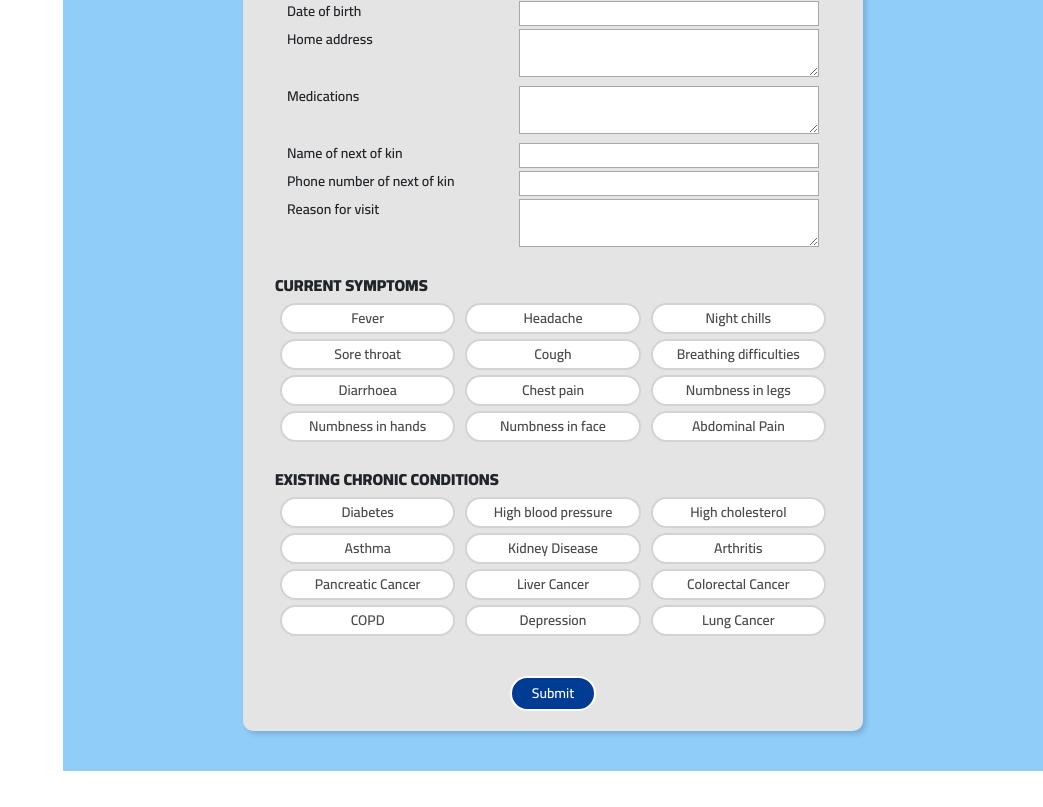
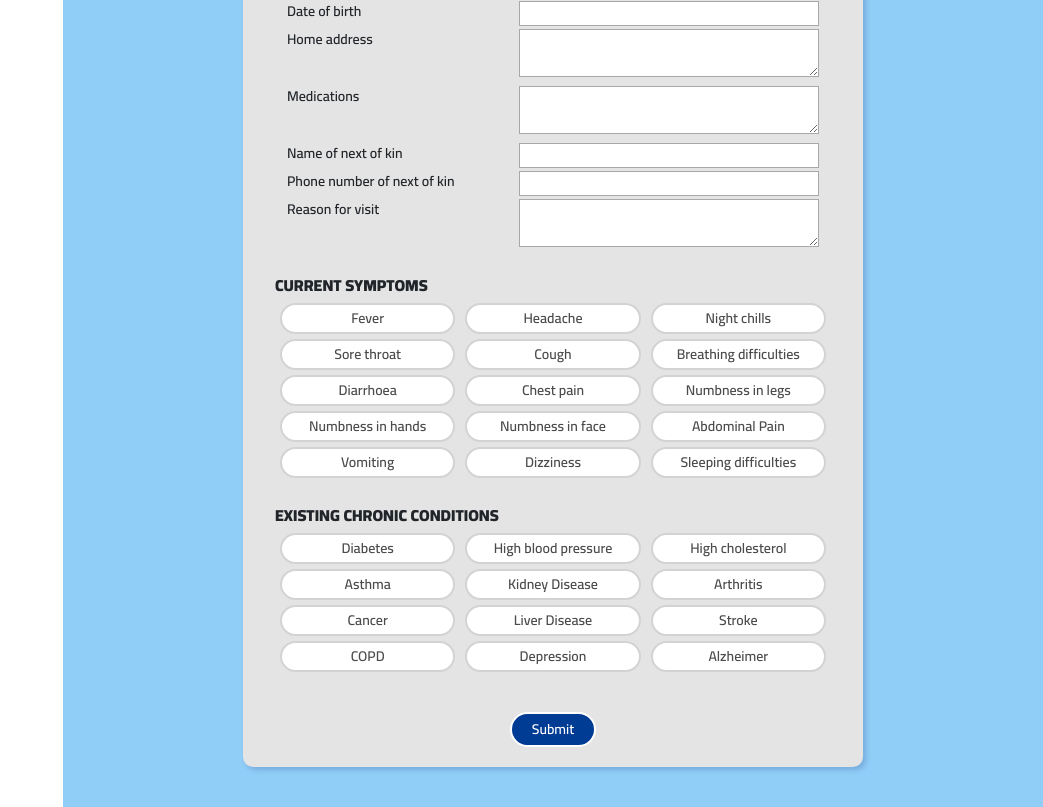
Before and after one commit to AletteXin/React-Healthlator, a React (Create React App) app: page /retrieveprevious in a window 1280 px wide. Shown: the part 471-1278 px from the top of the page, without its empty margins (237-1280 px from the left). Before the commit the page ends 1242 px from the top, so only its background shows below. Built offline with nearby package versions, Linux system fonts and the light colour scheme.

Commit message:
new fields

```diff
--- a/src/assets/translations/bm.js
+++ b/src/assets/translations/bm.js
@@ -44,7 +44,10 @@ export const translations_bm = {
     "handnumb.label": "Kebas tangan",
     "facenumb.label": "Kebas muka",
     "smoker.label": "Perokok",
-    "abdominalpain.label": "Sakit Perut",
+    "abdominalpain.label": "Sakit perut",
+    "vomit.label": "Muntah-muntah",
+    "dizziness.label": "Pening kepala",
+    "sleeping.label": "Kesukaran tidur",
 
     "diabetes.label": "Kencing Manis",
     "highbloodpressure.label": "Darah Tinggi",
@@ -52,11 +55,15 @@ export const translations_bm = {
     "asthma.label": "Asma",
     "chronickidney.label": "Buah Pinggang Kronik",
     "arthritis.label": "Artritis",
-    "pancreaticcancer.label": "Barah Pankreas",
+    "pancreaticcancer.label": "Kanser Pankreas",
+    "stroke.label": "Strok",
+    "alzheimer.label": "Alzheimer",
+    "cancer.label": "Kanser",
+    "liverdisease.label": "Penyakit Hati",
     "livercancer.label": "Barah Hati",
     "colorectalcancer.label": "Kanser Kolorektal",
     "copd.label": "COPD",
-    "depression.label": "Kemurangan",
+    "depression.label": "Kemurungan",
     "lungcancer.label": "Kanser Paru-paru",
 
 }
--- a/src/assets/translations/en.js
+++ b/src/assets/translations/en.js
@@ -42,7 +42,9 @@ export const translations_en = {
     "facenumb.label": "Numbness in face",
     "smoker.label": "Smoker",
     "abdominalpain.label": "Abdominal Pain",
-
+    "vomit.label": "Vomiting",
+    "dizziness.label": "Dizziness",
+    "sleeping.label": "Sleeping difficulties",
 
     "diabetes.label": "Diabetes",
     "highbloodpressure.label": "High blood pressure",
@@ -51,6 +53,10 @@ export const translations_en = {
     "chronickidney.label": "Kidney Disease",
     "arthritis.label": "Arthritis",
     "pancreaticcancer.label": "Pancreatic Cancer",
+    "stroke.label": "Stroke",
+    "alzheimer.label": "Alzheimer",
+    "cancer.label": "Cancer",
+    "liverdisease.label": "Liver Disease",
     "livercancer.label": "Liver Cancer",
     "colorectalcancer.label": "Colorectal Cancer",
     "copd.label": "COPD",
--- a/src/components/HealthCard.js
+++ b/src/components/HealthCard.js
@@ -34,18 +34,21 @@ function HealthCard({previousName, previousId, entryRecorded, setEntryRecorded})
     const [handNumb, setHandNumb] = useState("False");
     const [faceNumb, setFaceNumb] = useState("False");
     const [abdominalPain, setAbdominalPain] = useState("False");
+    const [vomit, setVomit] = useState("False");
+    const [dizziness, setDizziness] = useState("False");
+    const [sleepingDiff, setSleepingDiff] = useState("False");
     const [diabetes, setDiabetes] = useState("False");
     const [highBlood, setHighBlood] = useState("False");
     const [highCholesterol, setHighCholesterol] = useState("False");
     const [asthma, setAsthma] = useState("False");
     const [kidneyDisease, setKidneyDisease] = useState("False");
     const [arthritis, setArthritis] = useState("False");
-    const [pancreaticCancer, setPancreaticCancer] = useState("False");
-    const [liverCancer, setLiverCancer] = useState("False");
-    const [colorectalCancer, setColorectalCancer] = useState("False");
+    const [cancer, setCancer] = useState("False");
+    const [liverDisease, setLiverDisease] = useState("False");
+    const [stroke, setStroke] = useState("False");
     const [COPD, setCOPD] = useState("False");
     const [depression, setDepression] = useState("False");
-    const [lungCancer, setLungCancer] = useState("False");
+    const [alzheimer, setAlzheimer] = useState("False");
 
     useEffect(() => {
         fetch('https://healthrecordalette.herokuapp.com/api/records/show', {
@@ -84,18 +87,21 @@ function HealthCard({previousName, previousId, entryRecorded, setEntryRecorded})
             setHandNumb(data.record_details[0][0]['Handnumbness']);
             setFaceNumb(data.record_details[0][0]['Facenumbness']);
             setAbdominalPain(data.record_details[0][0]['Abdominalpain']);
+            setVomit(data.record_details[0][0]['Vomit']);
+            setDizziness(data.record_details[0][0]['Dizziness']);
+            setSleepingDiff(data.record_details[0][0]['SleepingDiff']);
             setDiabetes(data.record_details[0][0]['Diabetes']);
             setHighBlood(data.record_details[0][0]['Highbloodpressure']);
             setHighCholesterol(data.record_details[0][0]['Highcholesterol']);
             setAsthma(data.record_details[0][0]['Asthma']);
             setKidneyDisease(data.record_details[0][0]['Kidneydisease']);
             setArthritis(data.record_details[0][0]['Arthritis']);
-            setPancreaticCancer(data.record_details[0][0]['Pancreaticcancer']);
-            setLiverCancer(data.record_details[0][0]['Livercancer']);
-            setColorectalCancer(data.record_details[0][0]['Colorectalcancer']);
+            setCancer(data.record_details[0][0]['Cancer']);
+            setLiverDisease(data.record_details[0][0]['Liverdisease']);
+            setStroke(data.record_details[0][0]['Stroke']);
             setCOPD(data.record_details[0][0]['COPD']);
             setDepression(data.record_details[0][0]['Depression']);
-            setLungCancer(data.record_details[0][0]['Lungcancer']);
+            setAlzheimer(data.record_details[0][0]['Alzheimer']);
         }))
 
     });
@@ -161,6 +167,9 @@ function HealthCard({previousName, previousId, entryRecorded, setEntryRecorded})
                                 <SymptomRow firstSymptom={t("handnumb.label")} first={handNumb}
                                     secondSymptom={t("facenumb.label")} second={faceNumb}
                                     thirdSymptom={t("abdominalpain.label")} third={abdominalPain} />
+                            <SymptomRow firstSymptom={t("vomit.label")} first={vomit}
+                                secondSymptom={t("dizziness.label")} second={dizziness}
+                                thirdSymptom={t("sleeping.label")} third={sleepingDiff} />
                             </Container>
 
                             <Container className="subBox">
@@ -171,12 +180,12 @@ function HealthCard({previousName, previousId, entryRecorded, setEntryRecorded})
                                 <SymptomRow firstSymptom={t("asthma.label")} first={asthma}
                                     secondSymptom={t("chronickidney.label")} second={kidneyDisease}
                                     thirdSymptom={t("arthritis.label")} third={arthritis} />
-                                <SymptomRow firstSymptom={t("pancreaticcancer.label")} first={pancreaticCancer}
-                                    secondSymptom={t("livercancer.label")} second={liverCancer}
-                                    thirdSymptom={t("colorectalcancer.label")} third={colorectalCancer} />
+                                <SymptomRow firstSymptom={t("cancer.label")} first={cancer}
+                                    secondSymptom={t("liverdisease.label")} second={liverDisease}
+                                    thirdSymptom={t("stroke.label")} third={stroke} />
                                 <SymptomRow firstSymptom={t("copd.label")} first={COPD}
                                     secondSymptom={t("depression.label")} second={depression}
-                                    thirdSymptom={t("lungcancer.label")} third={lungCancer} />
+                                    thirdSymptom={t("alzheimer.label")} third={alzheimer} />
                             </Container>
 
                         </Container>
--- a/src/components/InputForm.js
+++ b/src/components/InputForm.js
@@ -37,18 +37,21 @@ function InputForm({ setEntryRecorded, entryRecorded }) {
     const [handNumb, setHandNumb] = useState("False");
     const [faceNumb, setFaceNumb] = useState("False");
     const [abdominalPain, setAbdominalPain] = useState("False");
+    const [vomit, setVomit] = useState("False");
+    const [dizziness, setDizziness] = useState("False");
+    const [sleepingDiff, setSleepingDiff] = useState("False");
     const [diabetes, setDiabetes] = useState("False");
     const [highBlood, setHighBlood] = useState("False");
     const [highCholesterol, setHighCholesterol] = useState("False");
     const [asthma, setAsthma] = useState("False");
     const [kidneyDisease, setKidneyDisease] = useState("False");
     const [arthritis, setArthritis] = useState("False");
-    const [pancreaticCancer, setPancreaticCancer] = useState("False");
-    const [liverCancer, setLiverCancer] = useState("False");
-    const [colorectalCancer, setColorectalCancer] = useState("False");
+    const [cancer, setCancer] = useState("False");
+    const [liverDisease, setLiverDisease] = useState("False");
+    const [stroke, setStroke] = useState("False");
     const [COPD, setCOPD] = useState("False");
     const [depression, setDepression] = useState("False");
-    const [lungCancer, setLungCancer] = useState("False");
+    const [alzheimer, setAlzheimer] = useState("False");
 
     const [maleGenderStyle, setMaleGenderStyle] = useState("genderBox")
     const [femaleGenderStyle, setFemaleGenderStyle] = useState("genderBoxChosen")
@@ -83,18 +86,21 @@ function InputForm({ setEntryRecorded, entryRecorded }) {
                 Handnumbness: handNumb,
                 Facenumbness: faceNumb,
                 Abdominalpain: abdominalPain,
+                Vomit: vomit,
+                Dizziness: dizziness,
+                Sleepingdiff: sleepingDiff,
                 Diabetes: diabetes,
                 Highbloodpressure: highBlood,
                 Highcholesterol: highCholesterol,
                 Asthma: asthma,
                 Kidneydisease: kidneyDisease,
                 Arthritis: arthritis,
-                Pancreaticcancer: pancreaticCancer,
-                Livercancer: liverCancer,
-                Colorectalcancer: colorectalCancer,
+                Cancer: cancer,
+                Liverdisease: liverDisease,
+                Stroke: stroke,
                 COPD: COPD,
                 Depression: depression,
-                Lungcancer: lungCancer,
+                Alzheimer: alzheimer,
             })
         }).then(response => response.json().then(data => {
             console.log("Connected")
@@ -266,6 +272,9 @@ function InputForm({ setEntryRecorded, entryRecorded }) {
                             <ChooseSymptom firstSymptom={t("handnumb.label")} setFirst={setHandNumb}
                                 secondSymptom={t("facenumb.label")} setSecond={setFaceNumb}
                                 thirdSymptom={t("abdominalpain.label")} setThird={setAbdominalPain} />
+                            <ChooseSymptom firstSymptom={t("vomit.label")} first={vomit}
+                                secondSymptom={t("dizziness.label")} second={dizziness}
+                                thirdSymptom={t("sleeping.label")} third={sleepingDiff} />
 
                         </Container>
 
@@ -277,12 +286,12 @@ function InputForm({ setEntryRecorded, entryRecorded }) {
                             <ChooseSymptom firstSymptom={t("asthma.label")} setFirst={setAsthma}
                                 secondSymptom={t("chronickidney.label")} setSecond={setKidneyDisease}
                                 thirdSymptom={t("arthritis.label")} setThird={setArthritis} />
-                            <ChooseSymptom firstSymptom={t("pancreaticcancer.label")} setFirst={setPancreaticCancer}
-                                secondSymptom={t("livercancer.label")} setSecond={setLiverCancer}
-                                thirdSymptom={t("colorectalcancer.label")} setThird={setColorectalCancer} />
-                            <ChooseSymptom firstSymptom={t("copd.label")} setFirst={setCOPD}
-                                secondSymptom={t("depression.label")} setSecond={setDepression}
-                                thirdSymptom={t("lungcancer.label")} setThird={setLungCancer} />
+                            <ChooseSymptom firstSymptom={t("cancer.label")} first={cancer}
+                                secondSymptom={t("liverdisease.label")} second={liverDisease}
+                                thirdSymptom={t("stroke.label")} third={stroke} />
+                            <ChooseSymptom firstSymptom={t("copd.label")} first={COPD}
+                                secondSymptom={t("depression.label")} second={depression}
+                                thirdSymptom={t("alzheimer.label")} third={alzheimer} />
                         </Container>
 
                         <input type="submit" value={t("submit.title")} className="submitbutton" />
--- a/src/components/LeftNav.js
+++ b/src/components/LeftNav.js
@@ -15,7 +15,7 @@ function LeftNav() {
                     <Link to="/newform">
                         <button class="submitbutton">Create new form</button></Link>
                 </div>
-                <div><Link to="/retrieveprevious"><button class="submitbutton">Retrieve previous</button>
+                <div><Link to="/retrieveprevious"><button class="submitbutton">Retrieve form</button>
                 </Link>
                 </div>
             </div>
--- a/src/pages/MyPortal.js
+++ b/src/pages/MyPortal.js
@@ -63,6 +63,9 @@ function MyPortal() {
                     <button class="submitbutton" onClick={(e) => logout(e)} > Logout </button>
 
                 </div>
+                <footer className="footer">
+
+                </footer>
             </div>
         </div>
 
```
Also changed, not shown: src/assets/translations/cn.js (+7 -0 lines).
